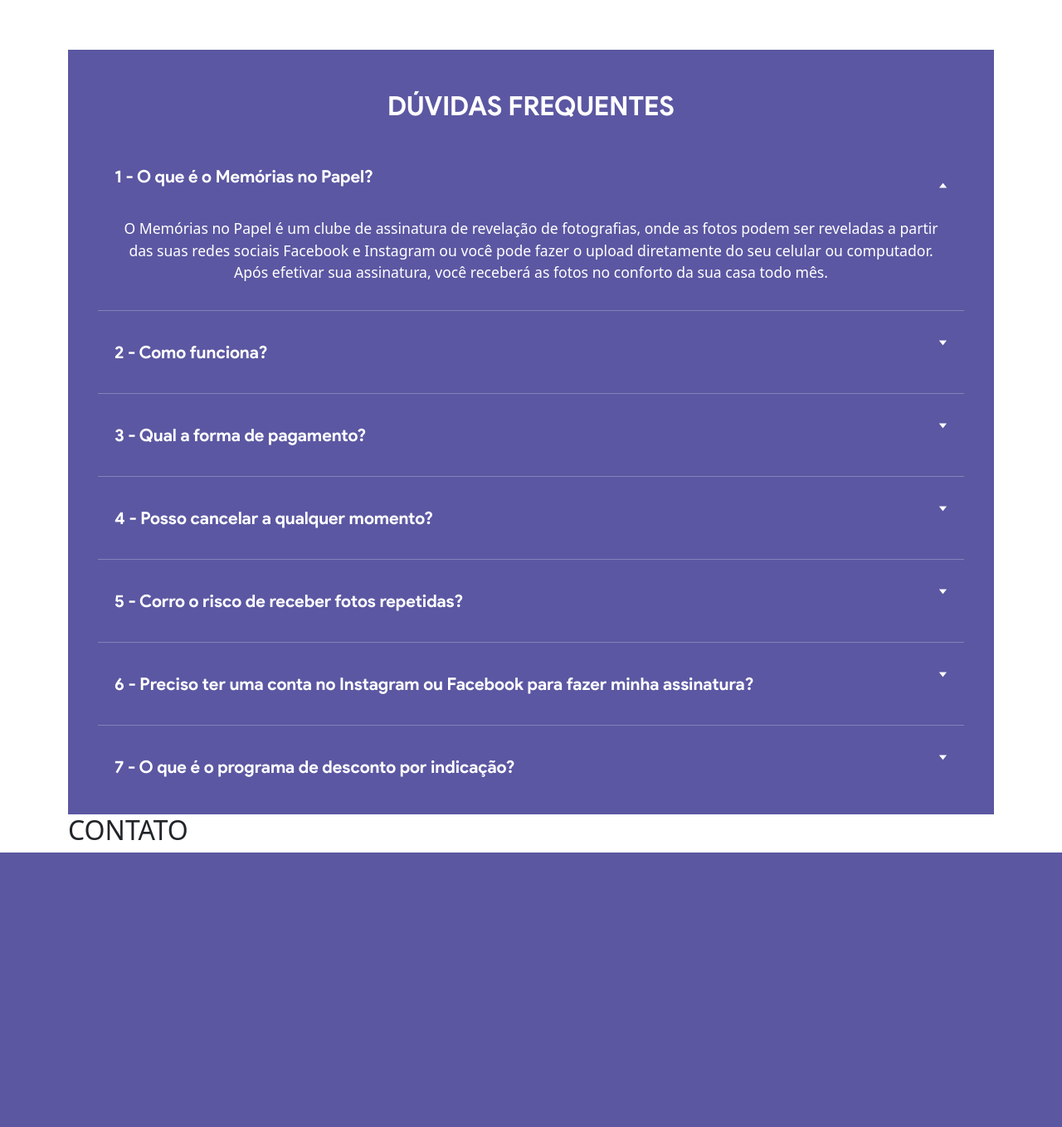
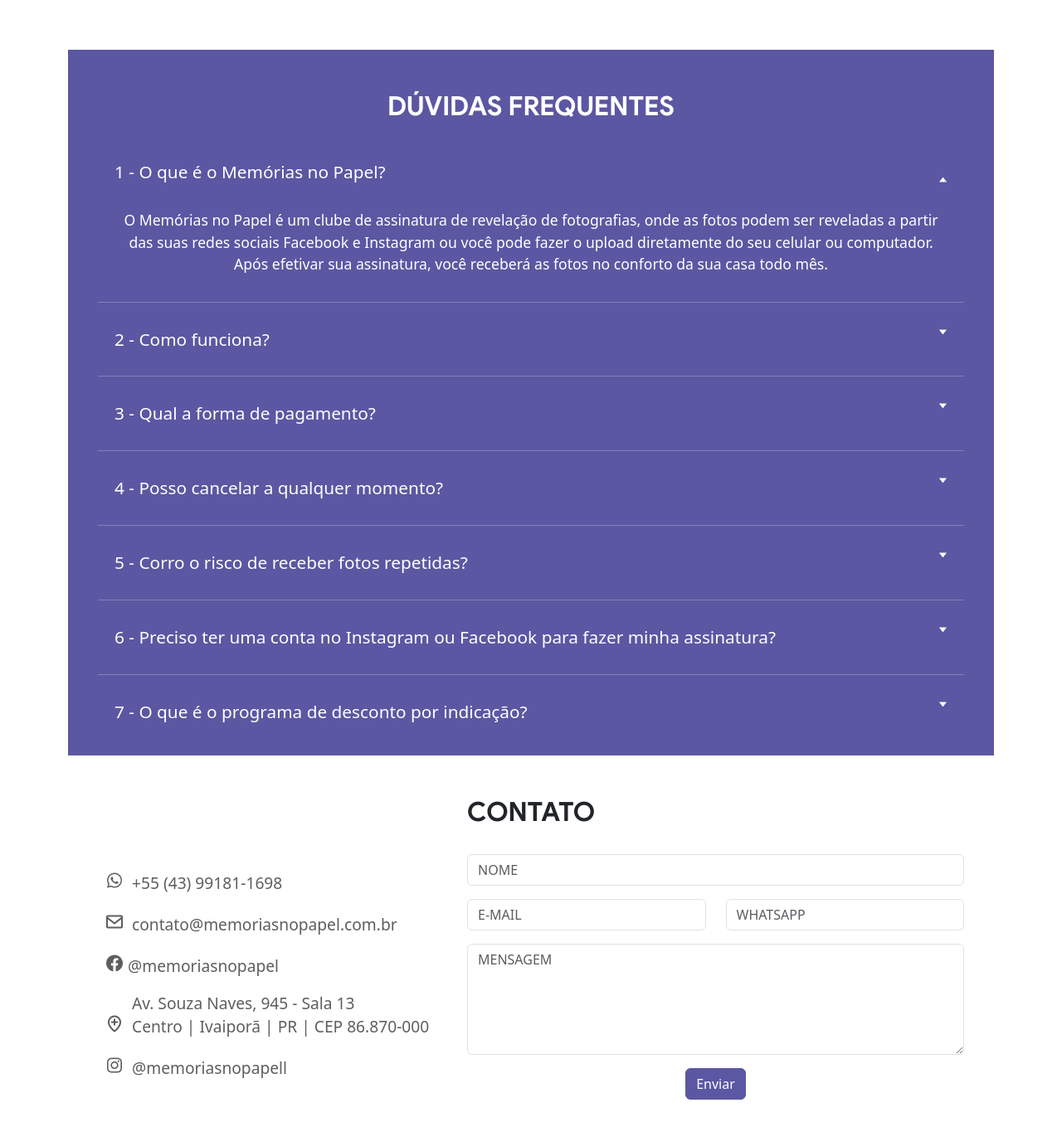
Before and after one commit to onivaldoflores/memorias-papel, a PHP site: page / in a window 1280 px wide. Shown: the part 1328-2687 px from the top of the page at 83% size. Before the commit the page ends 2356 px from the top, so only its background shows below. Run offline with PHP 8.4, Linux system fonts and the light colour scheme.

Commit message:
Atualização de layout

```diff
--- a/estilo/estilo.css
+++ b/estilo/estilo.css
@@ -246,7 +246,7 @@
 
 /************/
 
-/****PLANOS HOME****/
+/****SECTION PLANOS HOME****/
 
 .planos-home h1{
     color: #575656;
@@ -303,9 +303,9 @@
 
 /************/
 
-/****DÚVIDAS FREQUENTES HOME****/
+/**** SECTION DÚVIDAS FREQUENTES HOME****/
 
-.duvidas-home h2{
+.duvidas-home h1{
     font-family: ProductSans-Bold;
     font-size: 2rem;
     font-style: normal;
@@ -316,4 +316,30 @@
 
 /************/
 
-/****XXXXXXXXXX****/
+/****SECTION CONTATO****/
+
+.contato-home h1{
+    font-family: ProductSans-Bold;
+    font-size: 2rem;
+    font-style: normal;
+    font-weight: 700;
+    line-height: normal;
+}
+
+.color-contact-home{
+    color:#5F5E5E;
+    font-size: 1.2rem;
+}
+
+.color-contact-home i{
+    font-size: 1.5rem;
+}
+
+.color-contact-home a{
+    color:#5F5E5E;
+    text-decoration: none;
+}
+
+/************/
+
+/****SECTION CONTATO****/
--- a/index.php
+++ b/index.php
@@ -162,7 +162,7 @@
             <section class="duvidas-home bg-primary text-white text-center p-4">
                 <div class="container">
                     <div class="row">
-                        <h2 class="p-4">DÚVIDAS FREQUENTES</h2>
+                        <h1 class="p-4">DÚVIDAS FREQUENTES</h1>
 
                         <div class="accordion " id="accordionExample">
                             <div class="accordion-item">
@@ -264,8 +264,40 @@
             <!------------------------>
 
             <!---------CONTATO--------------->
-            <section>
-                <h2>CONTATO</h2>
+            <section class="contato-home text-center p-4">
+                <h1 class="p-4">CONTATO</h1>
+                <div class="container">
+                    <div class="row">
+                        <div class="col-md-12 col-lg-5 text-start p-3 color-contact-home">
+                            <p class="align-text-top"><i class='bx bxl-whatsapp p-1' ></i> <label><a href="https://web.whatsapp.com/send?phone=5543991811698">+55 (43) 99181-1698</a></label></p>
+                            <p><i class='bx bx-envelope p-1' ></i> <label> contato@memoriasnopapel.com.br</label></p>
+                            <p><i class='bx bxl-facebook-circle p-1' > </i><label> @memoriasnopapel</label></p>
+                            <p class="align-text-top"><i class='bx bx-location-plus p-1' ></i> <label> Av. Souza Naves, 945 - Sala 13 <br> Centro | Ivaiporã | PR | CEP 86.870-000</label></p>
+                            <p><i class='bx bxl-instagram p-1' ></i> <label> @memoriasnopapell</label></p>
+                        </div>
+                        <div class="col">
+                            <form action="">
+                                <div class="mb-3">
+                                    <input type="text" class="form-control" name="" id="" placeholder="NOME">
+                                </div>
+                                <div class="row mb-3">
+                                    <div class="col">
+                                        <input type="text" class="form-control" placeholder="E-MAIL">
+                                    </div>
+                                    <div class="col">
+                                        <input type="text" class="form-control" placeholder="WHATSAPP">
+                                    </div>
+                                </div>
+                                <div class="mb-3">
+                                <textarea class="form-control" name="" id=""  rows="5" placeholder="MENSAGEM"></textarea>
+                                </div>
+                                <div class="col-12 justify-content-end">
+                                    <button type="submit" class="btn btn-primary">Enviar</button>
+                                </div>
+                            </form>
+                        </div>
+                    </div>
+                </div>
             </section>
 
 
```
